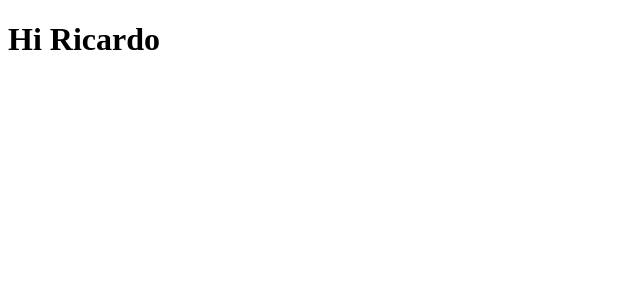
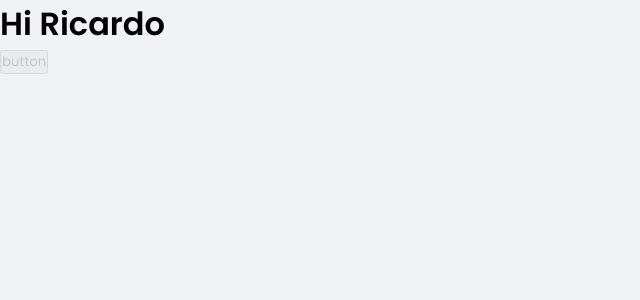
Before and after one commit to ricardoferreirades/dtmoney, a React (Create React App) app: page / in a window 1280 px wide. Shown: the top 300 px of the page, without its empty margins (0-640 px from the left). Built offline with nearby package versions, Linux system fonts and the light colour scheme.

Commit message:
chore: udate app component
Signed-off-by: Ricardo Ferreira <ricardoferreirades@gmail.com>

```diff
--- a/src/App.tsx
+++ b/src/App.tsx
@@ -1,7 +1,15 @@
+import { GlobalStyle } from "./styles/global";
+
 export function App() {
   return (
     <div className="App">
       <h1>Hi Ricardo</h1>
+
+      <button type="button" disabled={true}>
+        button
+      </button>
+
+      <GlobalStyle />
     </div>
   );
 }
```
